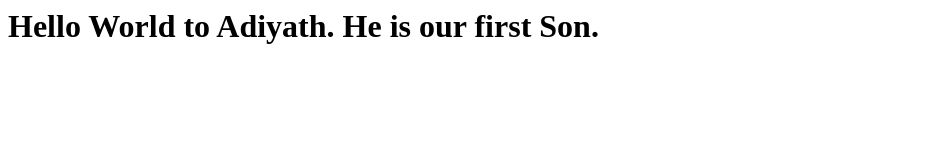
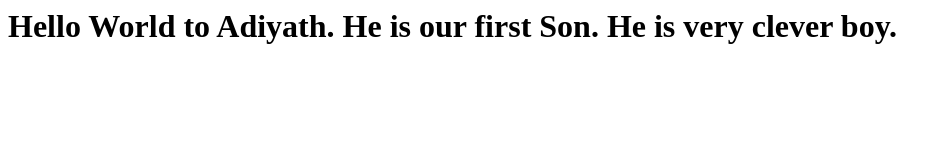
Before and after one commit to Taimumarfat/WebServer, a plain HTML site: page index.html in a window 1280 px wide. Shown: the whole page, without its empty margins (0-951 px from the left). Drawn offline with Linux system fonts and the light colour scheme.

Commit message:
Update index.html

```diff
--- a/index.html
+++ b/index.html
@@ -1,7 +1,7 @@
 <html>
   <body>
     <h1>
-      Hello World to Adiyath. He is our first Son.
+      Hello World to Adiyath. He is our first Son. He is very clever boy.
     </h1>
   </body>
 </html>
```
